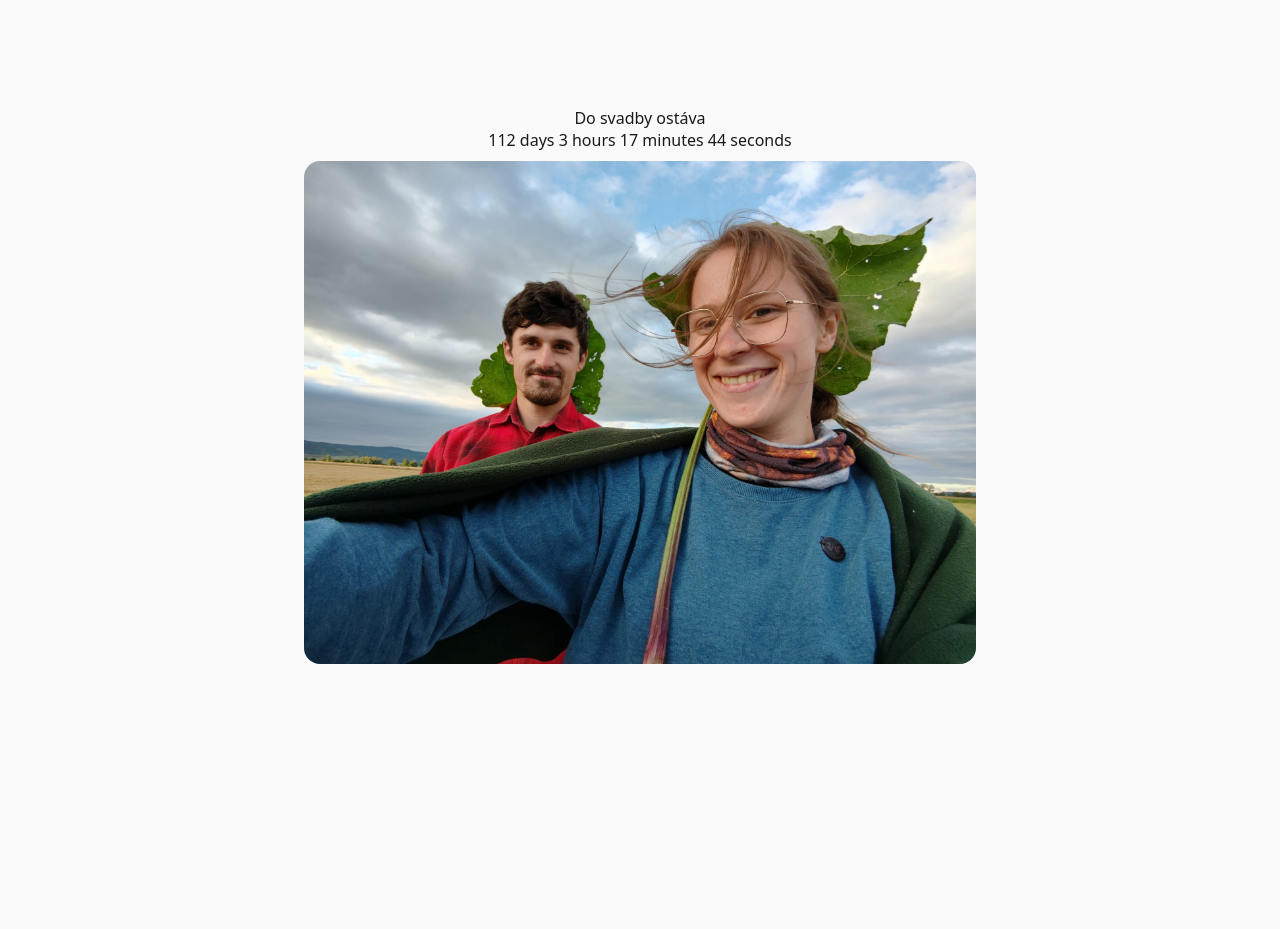
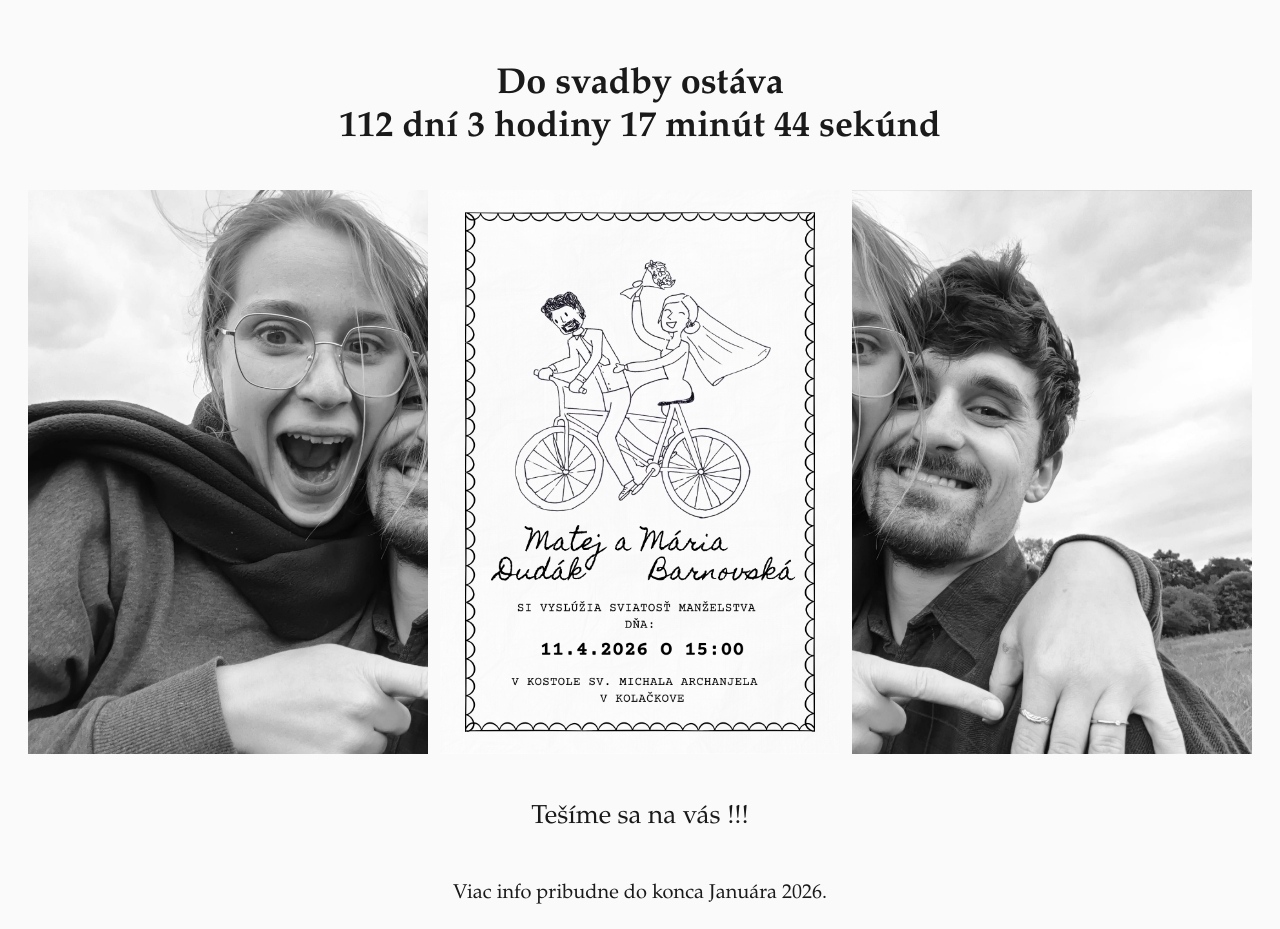
Before and after one commit to mdudak/reallygreatsite, a PHP site: page / in a window 1280 px wide. Before the commit the page ends 664 px from the top, so only its background shows below. Run offline with PHP 8.4, Linux system fonts and the light colour scheme.

Commit message:
Prvotna stranka

```diff
--- a/index.html
+++ b/index.html
@@ -10,13 +10,31 @@
     <title>M&M</title>
 </head>
 <body>
-<main class="container">
-    <div>Do svadby ostáva</div>
-    <div id="countdown" class="countdown"></div>
+<main class="main">
 
-    <img src="images/mydva.jpeg"
-         alt="Photo of the couple"
-         class="photo"/>
+    <div class="countdown-container">
+        <div>Do svadby ostáva</div>
+        <div id="countdown" class="countdown"></div>
+    </div>
+
+    <div class="main-container">
+        <img src="images/side-photo1.jpeg"
+             alt="mydvaja"
+             class="photo side-photo"/>
+
+        <img src="images/pozvanka1.png" alt="pozvanka" class="photo"/>
+
+        <img src="images/side-photo2.jpeg"
+             alt="mydvaja"
+             class="photo side-photo"/>
+    </div>
+
+    <div class="looking-forwared">
+        Tešíme sa na vás !!!
+    </div>
+    <div class="more-info">
+        Viac info pribudne do konca Januára 2026.
+    </div>
 
 </main>
 </body>
--- a/script.js
+++ b/script.js
@@ -1,4 +1,11 @@
 const reallyGreatDate = new Date(2026, 3, 11, 15, 0, 0)
+
+function pluralize(value, forms) {
+    // forms = [1, 2-4, 5+]
+    if (value === 1) return forms[0]
+    if (value >= 2 && value <= 4) return forms[1]
+    return forms[2]
+}
 
 function countdown() {
     const element = document.getElementById('countdown')
@@ -15,10 +22,14 @@ function countdown() {
     const hours = Math.floor(diff / (1000 * 60 * 60)) % 24
     const days = Math.floor(diff / (1000 * 60 * 60 * 24))
 
-    element.textContent = `${days} days ${hours} hours ${minutes} minutes ${seconds} seconds`
+    element.textContent =
+        `${days} ${pluralize(days, ['deň', 'dni', 'dní'])} ` +
+        `${hours} ${pluralize(hours, ['hodina', 'hodiny', 'hodín'])} ` +
+        `${minutes} ${pluralize(minutes, ['minúta', 'minúty', 'minút'])} ` +
+        `${seconds} ${pluralize(seconds, ['sekunda', 'sekundy', 'sekúnd'])}`
 }
 
-addEventListener("DOMContentLoaded", (_event) => {
+addEventListener("DOMContentLoaded", () => {
     countdown()
     setInterval(countdown, 1000)
 })
--- a/style.css
+++ b/style.css
@@ -5,27 +5,61 @@
 body {
     margin: 0;
     min-height: 100vh;
-    display: grid;
-    place-items: center;
-    font-family: system-ui, -apple-system, Segoe UI, Roboto, Arial, sans-serif;
+    font-family: Garamond, serif;
     background: #fafafa;
     color: #1a1a1a;
 }
 
-.container {
-    max-width: 720px;
-    width: 100%;
+.main {
+    min-height: 100vh;
+    display: flex;
+    flex-direction: column;
+    align-items: center;
     padding: 24px;
     text-align: center;
 }
 
-.photo {
-    width: 100%;
-    height: auto;
-    border-radius: 16px;
-    margin-bottom: 24px;
+/* Countdown centered */
+.countdown-container {
+    margin-top: 40px;
+    margin-bottom: 40px;
+    font-size: clamp(24px, 4vw, 36px);
+    font-weight: bold;
 }
 
-.countdown {
-    margin: 0 0 10px 0;
+/* Images side by side */
+.main-container {
+    display: flex;
+    gap: 12px;
+    width: 100%;
+    max-width: 1200px;
+    justify-content: center;
 }
+
+.photo {
+    width: 33.33%;
+    height: auto;
+    object-fit: cover;
+}
+
+.looking-forwared {
+    margin-top: 24px;
+    padding-top: 24px;
+    font-size: clamp(18px, 3vw, 26px);
+}
+
+.more-info {
+    margin-top: 24px;
+    padding-top: 24px;
+    font-size: clamp(12px, 3vw, 20px);
+}
+
+@media (max-width: 600px) {
+    .side-photo {
+        display: none;
+    }
+
+    .photo {
+        width: 100%;
+    }
+}
```
Also changed, not shown: images/favicon.ico (added), images/pozvanka1.png (added), images/side-photo1.jpeg (added), images/side-photo2.jpeg (added).
